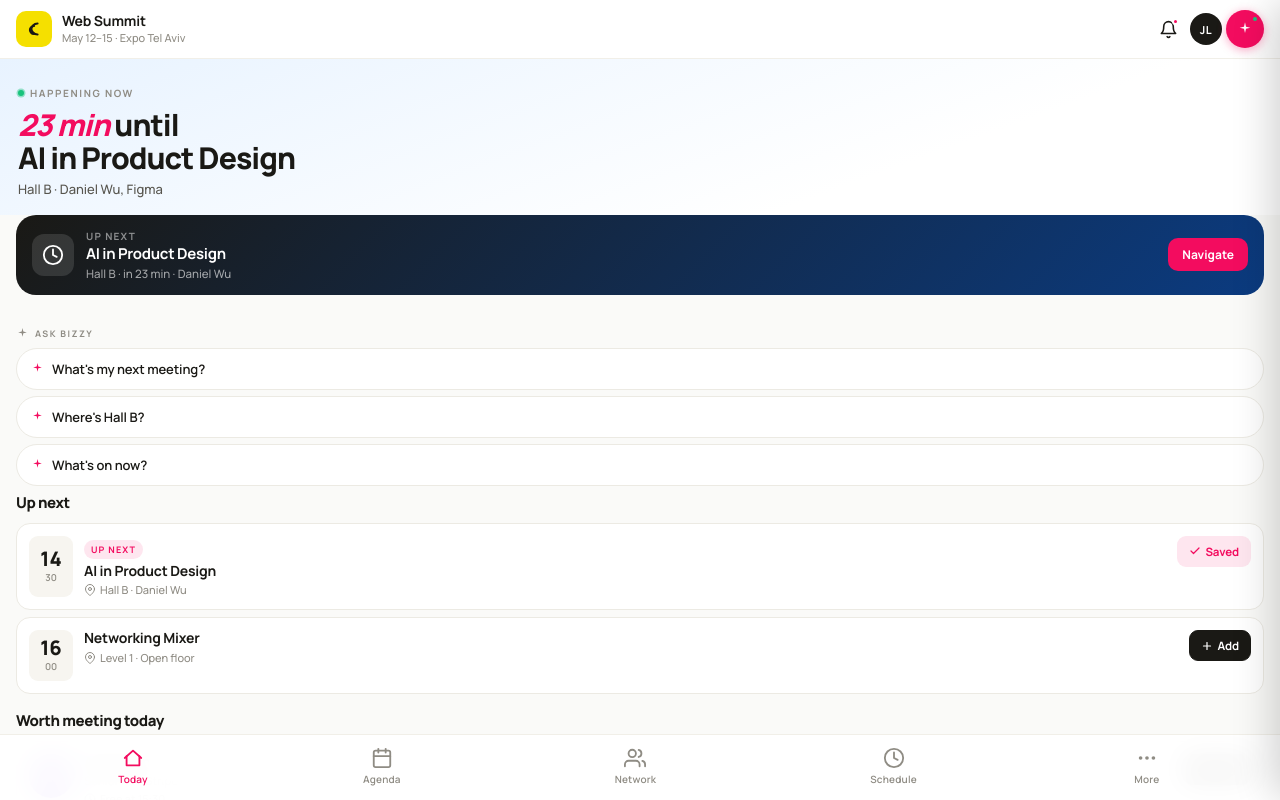
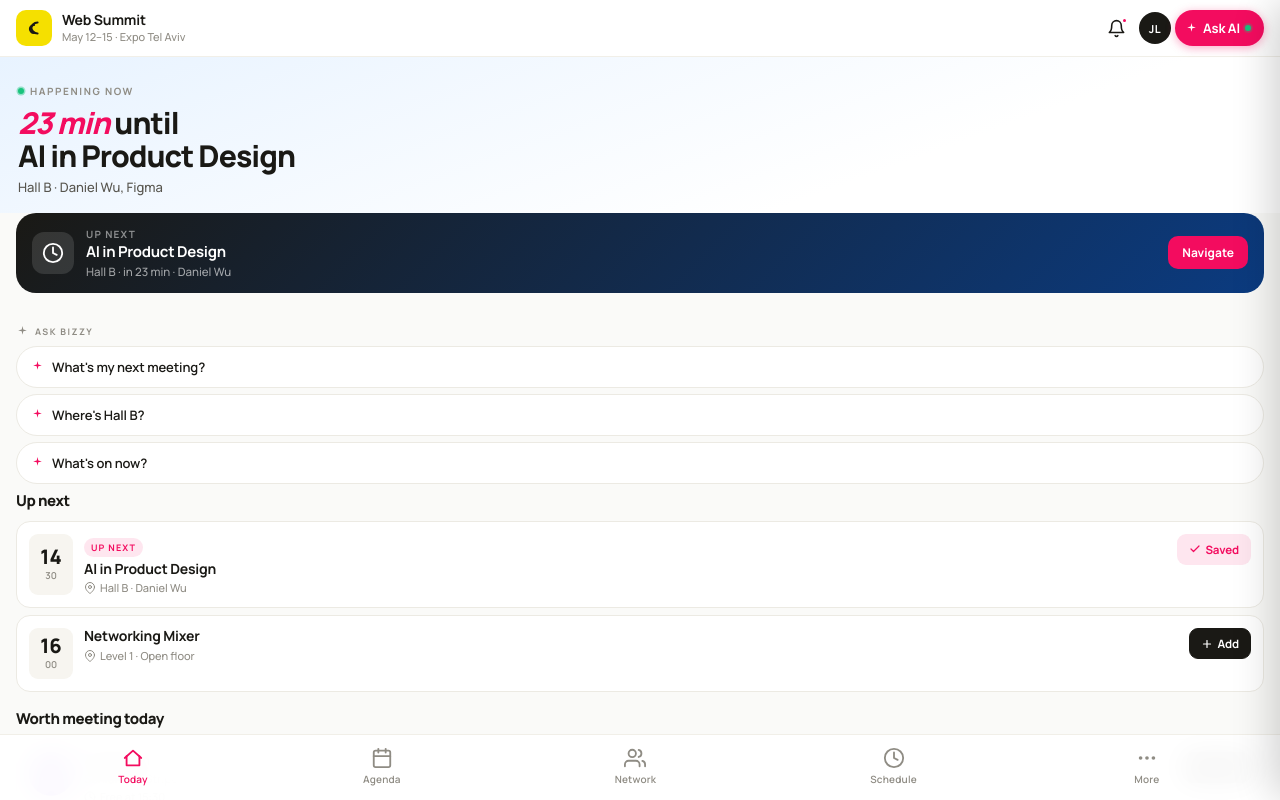
Before and after one commit to hadar-maximov/regular-chat, a plain HTML site: page index.html in a window 1280 px wide. Drawn offline with Linux system fonts and the light colour scheme.

Commit message:
Update index.html

```diff
--- a/index.html
+++ b/index.html
@@ -90,18 +90,25 @@
   letter-spacing: .5px; cursor: pointer;
 }
 .app-bar-bizzy {
-  width: 38px; height: 38px; border-radius: 50%; border: 0;
+  height: 36px;
+  padding: 0 13px 0 10px;
+  border-radius: 999px; border: 0;
   background: var(--bz-accent); color: #FFF; cursor: pointer;
-  display: flex; align-items: center; justify-content: center;
+  display: inline-flex; align-items: center; gap: 5px;
   position: relative; box-shadow: 0 2px 10px rgba(243,12,95,.35);
   -webkit-tap-highlight-color: transparent;
   transition: transform .1s;
+  font-family: var(--font);
+  font-size: 13px; font-weight: 700;
+  letter-spacing: -.1px;
+  white-space: nowrap;
 }
-.app-bar-bizzy:active { transform: scale(.94); }
-.app-bar-bizzy::after {
-  content: ''; position: absolute; top: 5px; right: 5px;
-  width: 8px; height: 8px; border-radius: 50%;
-  background: #19C37D; border: 2px solid var(--bz-accent);
+.app-bar-bizzy:active { transform: scale(.96); }
+.app-bar-bizzy .bizzy-dot {
+  width: 6px; height: 6px; border-radius: 50%;
+  background: #19C37D;
+  flex-shrink: 0;
+  box-shadow: 0 0 0 2px rgba(25,195,125,.25);
 }
 
 /* ─── Scrollable page ─── */
@@ -402,7 +409,9 @@
       </button>
       <div class="user-avatar">JL</div>
       <button class="app-bar-bizzy" id="open-drawer">
-        <svg width="16" height="16" viewBox="0 0 24 24" fill="currentColor"><path d="M12 2L13.5 8.5L20 10L13.5 11.5L12 18L10.5 11.5L4 10L10.5 8.5Z"/></svg>
+        <svg width="13" height="13" viewBox="0 0 24 24" fill="currentColor"><path d="M12 2L13.5 8.5L20 10L13.5 11.5L12 18L10.5 11.5L4 10L10.5 8.5Z"/></svg>
+        Ask AI
+        <span class="bizzy-dot"></span>
       </button>
     </div>
   </div>
```
